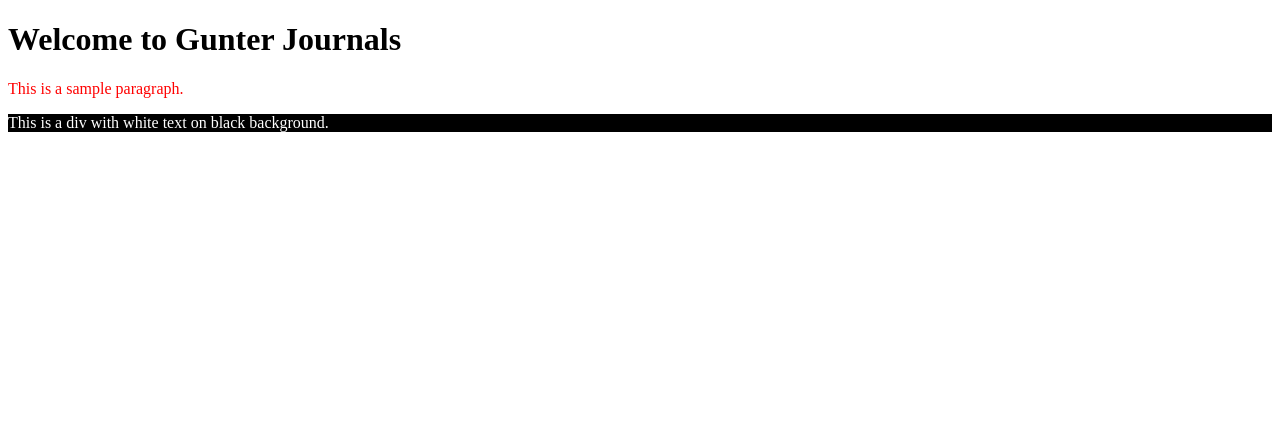
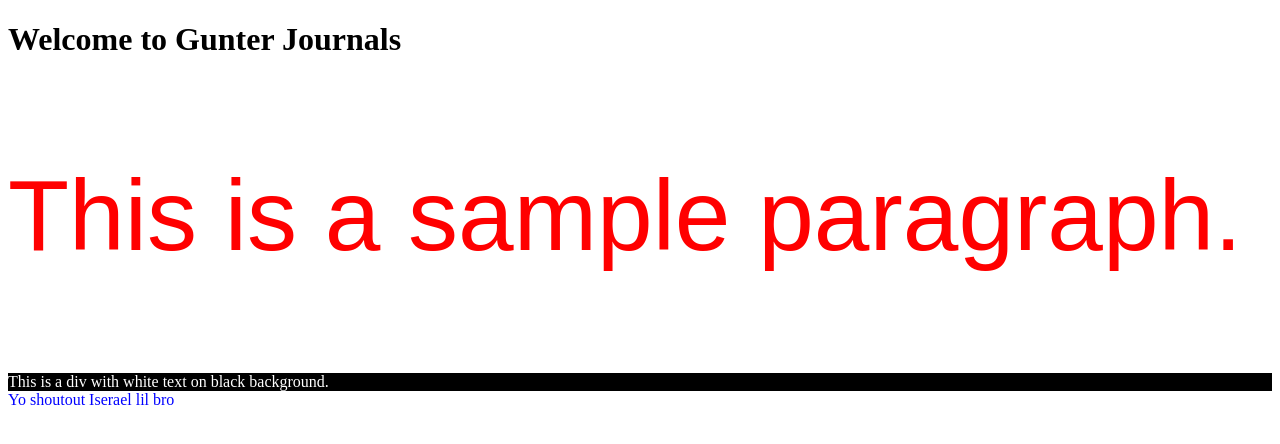
Before and after one commit to zoldival/Gunter-Journals, a plain HTML site: page index.html in a window 1280 px wide. Drawn offline with Linux system fonts and the light colour scheme.

Commit message:
tweaked the colors and fonts as a test

```diff
--- a/index.css
+++ b/index.css
@@ -4,5 +4,10 @@ div {
 }
 
 p {
-  color: red;
+  font: 100px Arial, sans-serif;
+    color: red;
 }
+
+p2 {
+  color: blue;
+}
--- a/index.html
+++ b/index.html
@@ -13,5 +13,6 @@
   <div>
     This is a div with white text on black background.
   </div>
+<p2>Yo shoutout Iserael lil bro</p2>
 </body>
 </html>
```
